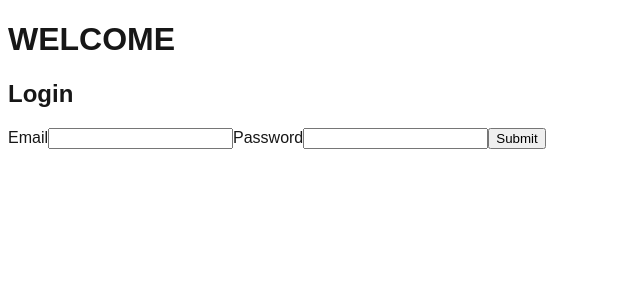
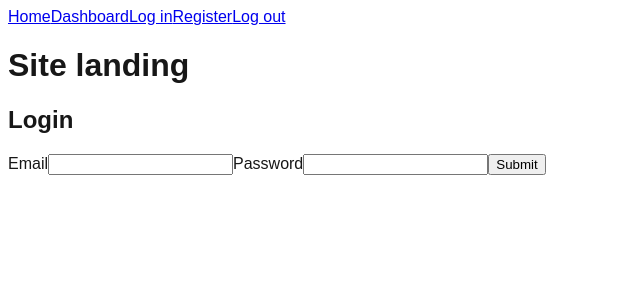
Before and after one commit to ayabarrera/user-auth-phase1, a Next.js app: page /login in a window 1280 px wide. Shown: the top 300 px of the page, without its empty margins (0-640 px from the left). Built offline with nearby package versions, Linux system fonts and the light colour scheme.

Commit message:
added a usePathname, so that the "Site Landing" doesnt show on our dashboard

```diff
--- a/app/layout.jsx
+++ b/app/layout.jsx
@@ -1,5 +1,9 @@
+'use client';
+
 import { Geist, Geist_Mono } from "next/font/google";
 import "./globals.css";
+import Link from "next/link";
+import { usePathname } from 'next/navigation';
 
 const geistSans = Geist({
   variable: "--font-geist-sans",
@@ -11,17 +15,26 @@ const geistMono = Geist_Mono({
   subsets: ["latin"],
 });
 
-export const metadata = {
-  title: "Create Next App",
-  description: "Generated by create next app",
-};
 
 export default function RootLayout({ children }) {
+
+  const pathname = usePathname();
+
   return (
     <html lang="en">
       <body className={`${geistSans.variable} ${geistMono.variable} antialiased`}>
-        <h1>WELCOME</h1>
-        {children}
+        <nav>
+          <Link href="/">Home</Link>
+          <Link href="/dashboard">Dashboard</Link>
+          <Link href="/login">Log in</Link>
+          <Link href="/register">Register</Link>
+          <Link href="/logout">Log out</Link>
+        </nav>
+
+        <div>
+          {pathname !== '/dashboard' && <h1>Site landing</h1>}
+          {children}
+        </div>
       </body>
     </html>
   );
```
